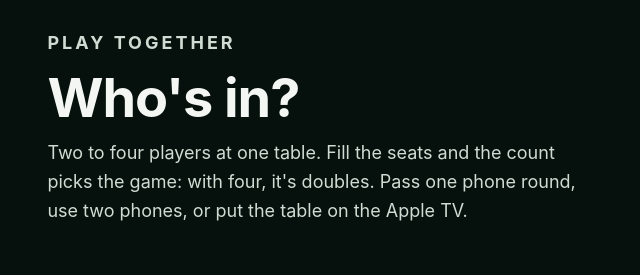
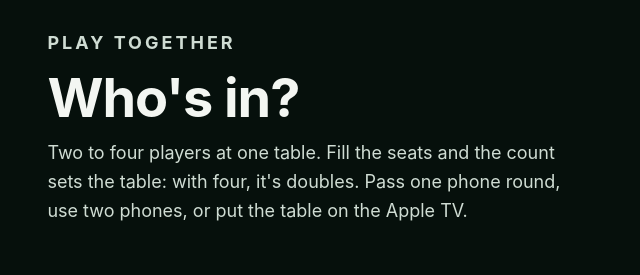
Before and after one commit to jlr9842/poolpositiongame-site, a plain HTML site: page prosim/index.html in a window 1280 px wide. Shown: the part 4680-4955 px from the top of the page, 573-1213 px from the left. Drawn offline with Linux system fonts and the light colour scheme.

Commit message:
ProSim copy: Who's in sets the table (simulator wording)
Co-Authored-By: Claude Opus 5.5 <noreply@anthropic.com>

```diff
--- a/prosim/index.html
+++ b/prosim/index.html
@@ -33,7 +33,7 @@
   <section><div class="row"><img class="phone solo" src="/img/p-rank.jpg" alt="The rank moment on iPhone: up to 4, and Grace's stop shot lesson as what helps">
     <div class="txt"><p class="kick">After every league night</p><h2>See where you stand.</h2><p>Your level, the form behind it, and the lesson that would help most, picked from your own shots.</p></div></div></section>
   <section><div class="row flip"><img class="phone solo" src="/img/p-whosin.jpg" alt="Who's in: Jordan, Casey, Riley and Sam, doubles, red team against blue">
-    <div class="txt"><p class="kick">Play together</p><h2>Who's in?</h2><p>Two to four players at one table. Fill the seats and the count picks the game: with four, it's doubles. Pass one phone round, use two phones, or put the table on the Apple TV.</p></div></div></section>
+    <div class="txt"><p class="kick">Play together</p><h2>Who's in?</h2><p>Two to four players at one table. Fill the seats and the count sets the table: with four, it's doubles. Pass one phone round, use two phones, or put the table on the Apple TV.</p></div></div></section>
   <section class="center"><p class="kick">Three rooms</p><h2>Pick a room, pick a table.</h2>
     <p class="lede">Palmer's is a neighborhood pool room. The Home Lounge is a table at home. Pub 85 is a big hall with two tables, a blue one and a red one. Every room has its own cloth, light and sound.</p>
     <div class="grid two"><figure><img class="screen" src="/img/hall-palmers.jpg" alt="Palmer's: the green table, the stools along the wall"><figcaption>Palmer's</figcaption></figure>
```
